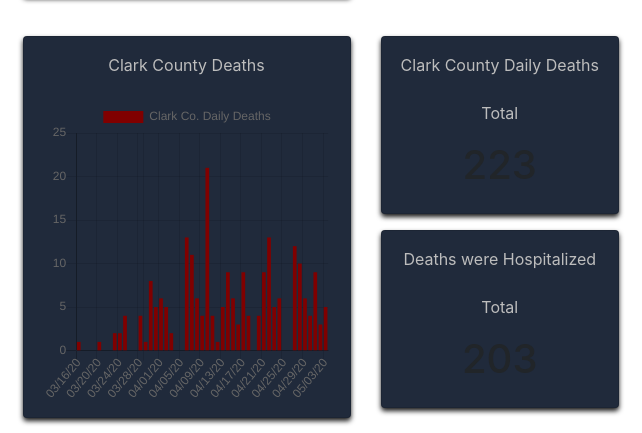
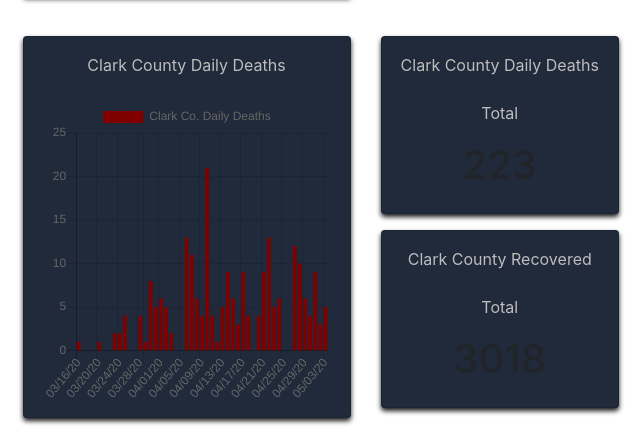
Before and after one commit to roncham/covid19, a Gatsby site: page /nevada in a window 1280 px wide. Shown: the part 1531-1964 px from the top of the page, 543-1185 px from the left. Built offline with nearby package versions, Linux system fonts and the light colour scheme; Gatsby itself is replaced by a stand-in of ours.

Commit message:
add recovered

```diff
--- a/src/pages/nevada.js
+++ b/src/pages/nevada.js
@@ -1041,7 +1041,7 @@ class NevadaPage extends Component {
                   <div className="card grid-card is-card-dark">
                     <div className="card-heading">
                       <div className="is-dark-text-light letter-spacing text-small">
-                        Clark County Deaths
+                        Clark County Daily Deaths
                       </div>
                     </div>
                     <div className="card-value pt-4">
@@ -1064,12 +1064,12 @@ class NevadaPage extends Component {
                   <div className="card grid-card is-card-dark">
                     <div className="card-heading">
                       <div className="is-dark-text-light letter-spacing text-small">
-                        Deaths were Hospitalized
+                      Clark County Recovered
                       </div>
                     </div>
                     <div className="card-value pt-4">
                       <p className="is-dark-text-light">Total</p>
-                      <h1>203</h1>
+                      <h1>3018</h1>
                     </div>
                   </div>
                 </div>
```
